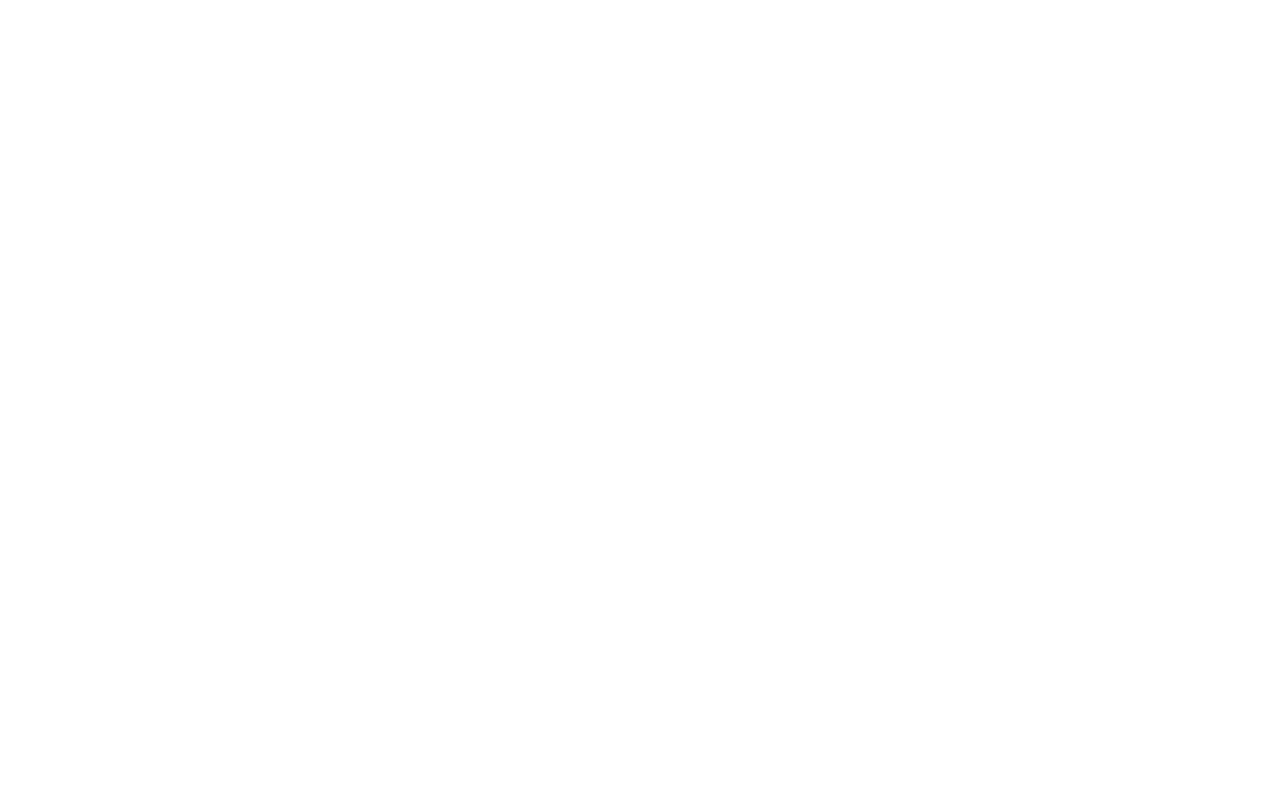
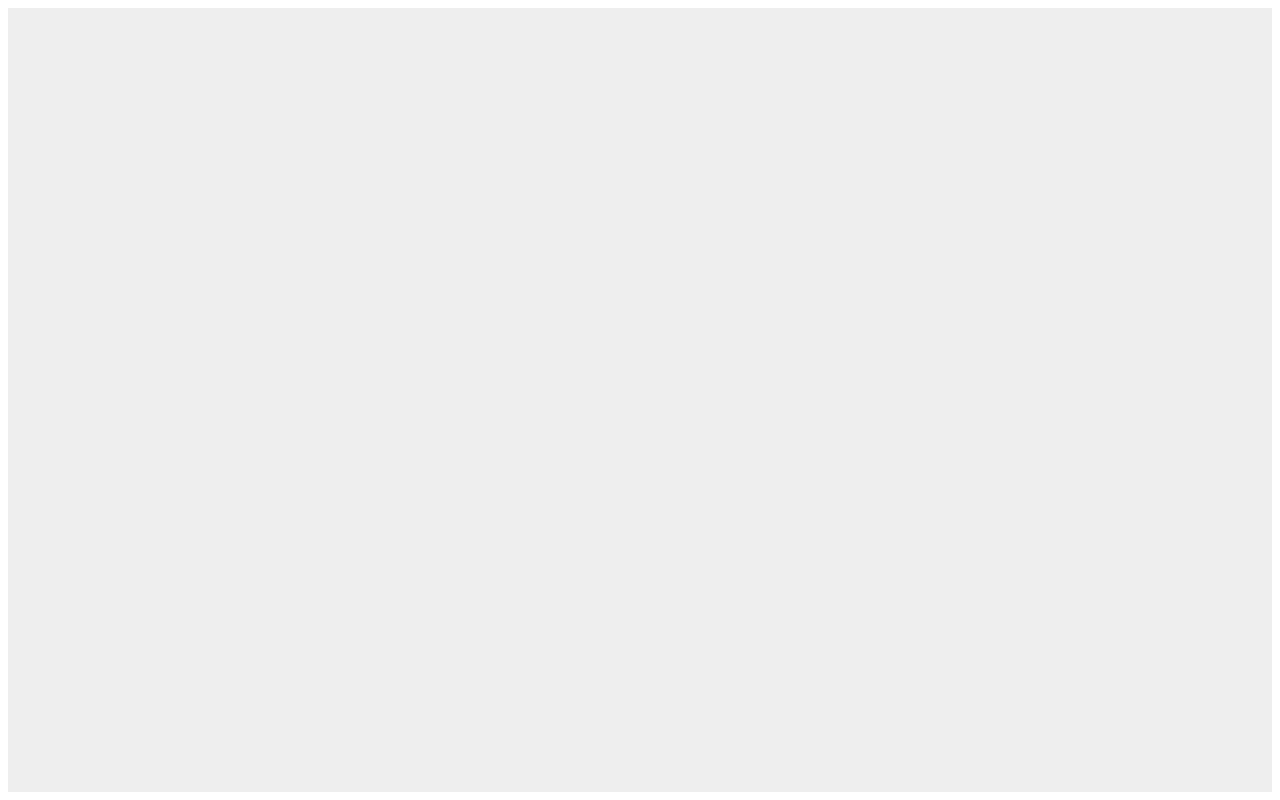
Before and after one commit to NearFutureBand/guitarHarmonics, a Vue app in the folder Vue/: page / in a window 1280 px wide. Built offline with nearby package versions, Linux system fonts and the light colour scheme.

Commit message:
Fret component

```diff
--- a/Vue/public/index.html
+++ b/Vue/public/index.html
@@ -1,17 +1,30 @@
 <!DOCTYPE html>
 <html lang="en">
-  <head>
+
+<head>
     <meta charset="utf-8">
     <meta http-equiv="X-UA-Compatible" content="IE=edge">
     <meta name="viewport" content="width=device-width,initial-scale=1.0">
     <link rel="icon" href="<%= BASE_URL %>logo.png">
     <title>Vue</title>
-  </head>
-  <body>
+    <style>
+        html,
+        body {
+            padding: 0;
+            margin: 0;
+            height: 100vh;
+            width: 100vw;
+            overflow: hidden;
+        }
+    </style>
+</head>
+
+<body>
     <noscript>
-      <strong>We're sorry but Vue doesn't work properly without JavaScript enabled. Please enable it to continue.</strong>
+        <strong>We're sorry but Vue doesn't work properly without JavaScript enabled. Please enable it to continue.</strong>
     </noscript>
     <div id="app"></div>
     <!-- built files will be auto injected -->
-  </body>
+</body>
+
 </html>
--- a/Vue/src/App.vue
+++ b/Vue/src/App.vue
@@ -4,9 +4,10 @@
         <HelloWorld msg="Welcome to Your Vue.js App" />-->
         <svg id="neck-container">
             <g class="string" v-for="(string, i) in tuning" :id="'string-' + i">
-                <g class="fret" v-for="(f,j) in frets[i]" :id="`f-${i}-${j}`">
+                <Fret :stringsCount="stringsCount" :fretsCount="fretsCount" :position="[i,0]" :note="frets[i][0]"/>
+                <!--<g class="fret" v-for="(f,j) in frets[i]" :id="`f-${i}-${j}`">
                     <text :text="f"></text>
-                </g>
+                </g>-->
             </g>
         </svg>
     </div>
@@ -14,11 +15,12 @@
 
 <script>
     import HelloWorld from './components/HelloWorld.vue'
+    import Fret from './components/Fret.vue'
 
     export default {
         name: 'app',
         components: {
-            HelloWorld
+            Fret
         },
         data: () => {
             return {
@@ -83,5 +85,14 @@
         -webkit-font-smoothing: antialiased;
         -moz-osx-font-smoothing: grayscale;
         color: #333;
+        width: 100%;
+        height: 100%;
+        padding: 1vh;
+        box-sizing: border-box;
+    }
+    #neck-container {
+        background-color: #eee;
+        width: 100%;
+        height: 100%;
     }
 </style>
--- /dev/null
+++ b/Vue/src/components/Fret.vue
@@ -0,0 +1,45 @@
+<template>
+    <g class="fret" :id="`f-${position[0]}-${position[1]}`">
+        <rect></rect>
+        <circle></circle>
+        <text :text="note" x="0" y="0"></text>
+    </g>
+</template>
+
+<script>
+    export default {
+        name: 'Fret',
+        data: function() {
+            return {
+
+            }
+        },
+        props: {
+            stringsCount: Number,
+            fretsCount: Number,
+            position: Object,
+            note: Array
+        }
+    }
+</script>
+
+<!-- Add "scoped" attribute to limit CSS to this component only -->
+<style scoped>
+    h3 {
+        margin: 40px 0 0;
+    }
+
+    ul {
+        list-style-type: none;
+        padding: 0;
+    }
+
+    li {
+        display: inline-block;
+        margin: 0 10px;
+    }
+
+    a {
+        color: #42b983;
+    }
+</style>
```
